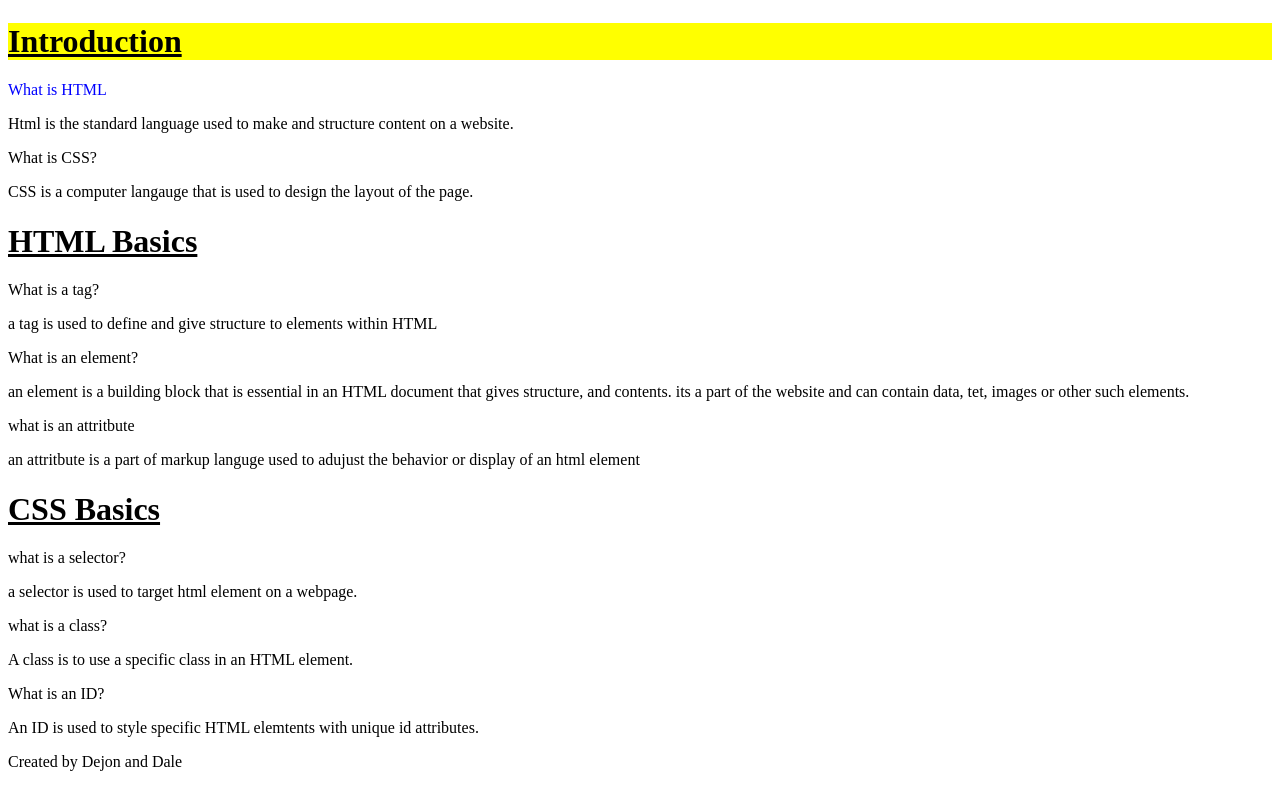
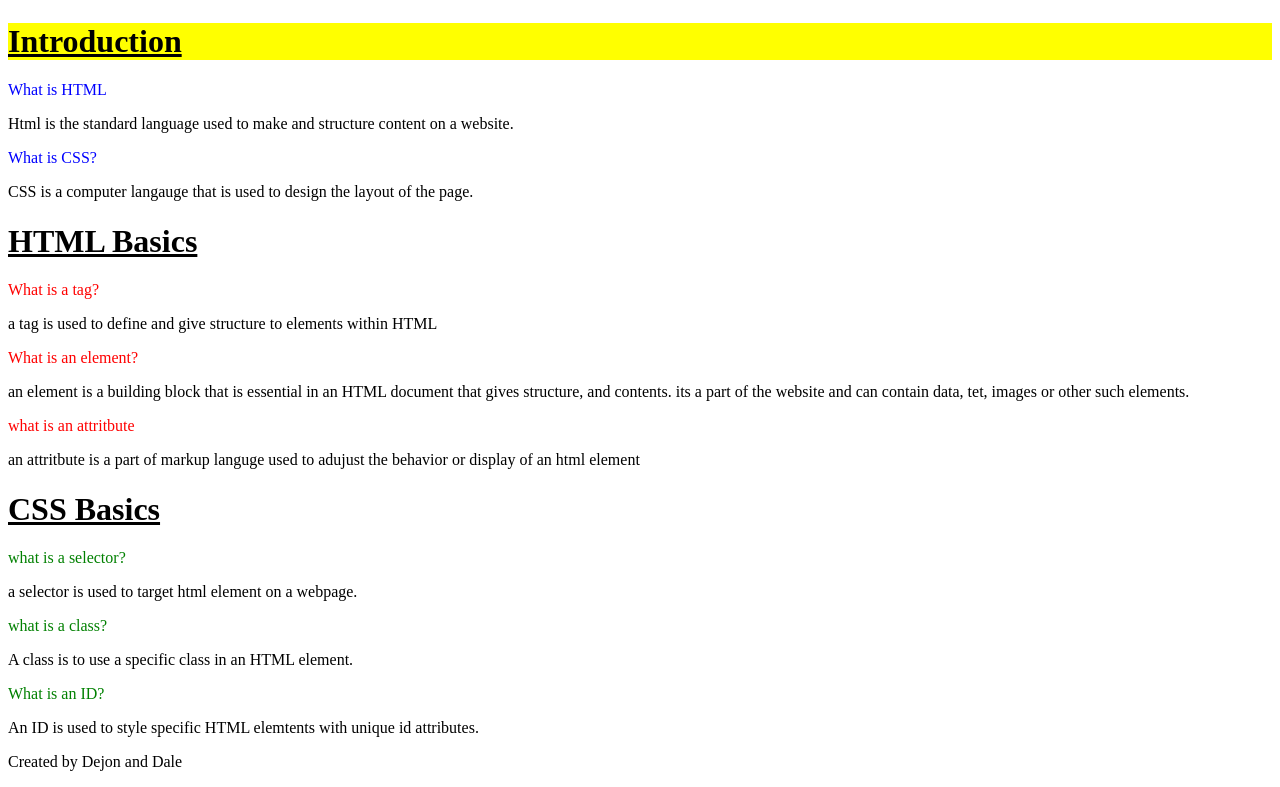
Before and after one commit to daleywaleyy/HTML-CSS-Webpage, a plain HTML site: page index.html in a window 1280 px wide. Shown: the part 369-1156 px from the top of the page. Drawn offline with Linux system fonts and the light colour scheme.

Commit message:
Add files via upload

```diff
--- a/index.html
+++ b/index.html
@@ -4,7 +4,7 @@
         <link rel="stylesheet" href="style.css"/>
     </head>
     <body>
-        <h1>World of HTML & CSS</h1>
+        <h1 id="world">World of HTML & CSS</h1>
         <img src="https://th.bing.com/th/id/OIP.Lk7YWiSeDYGd-ITVUXbBbAHaHa?w=153&h=180&c=7&r=0&o=7&cb=12&pid=1.7&rm=3">
         <img src="https://th.bing.com/th/id/OIP.IPZMxjNdFZanow7fKjqv8QHaKd?w=115&h=180&c=7&r=0&o=7&cb=12&pid=1.7&rm=3">
         <h1 id="introduction">Introduction</h1>
--- a/style.css
+++ b/style.css
@@ -13,3 +13,27 @@ h1 {
 #html{
     color: blue;
 }
+#css{
+    color: blue;
+}
+#tag{
+    color: red;
+}
+#element{
+    color: red;
+}
+#attribute{
+    color: red;
+}
+#selector{
+    color: green;
+}
+#class{
+    color: green;
+}
+#id{
+    color: green;
+}
+span {
+    background-color: yellow;
+}
```
